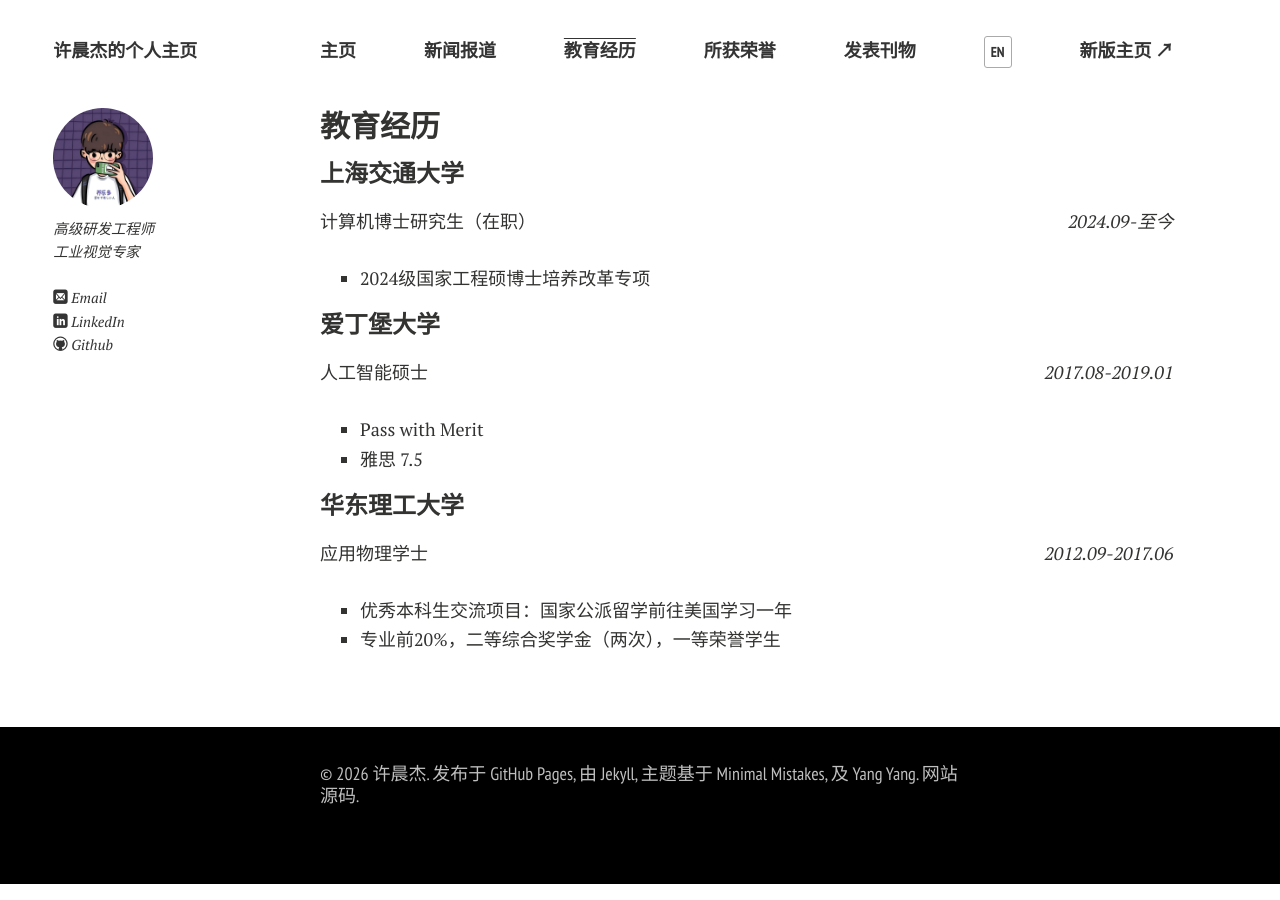
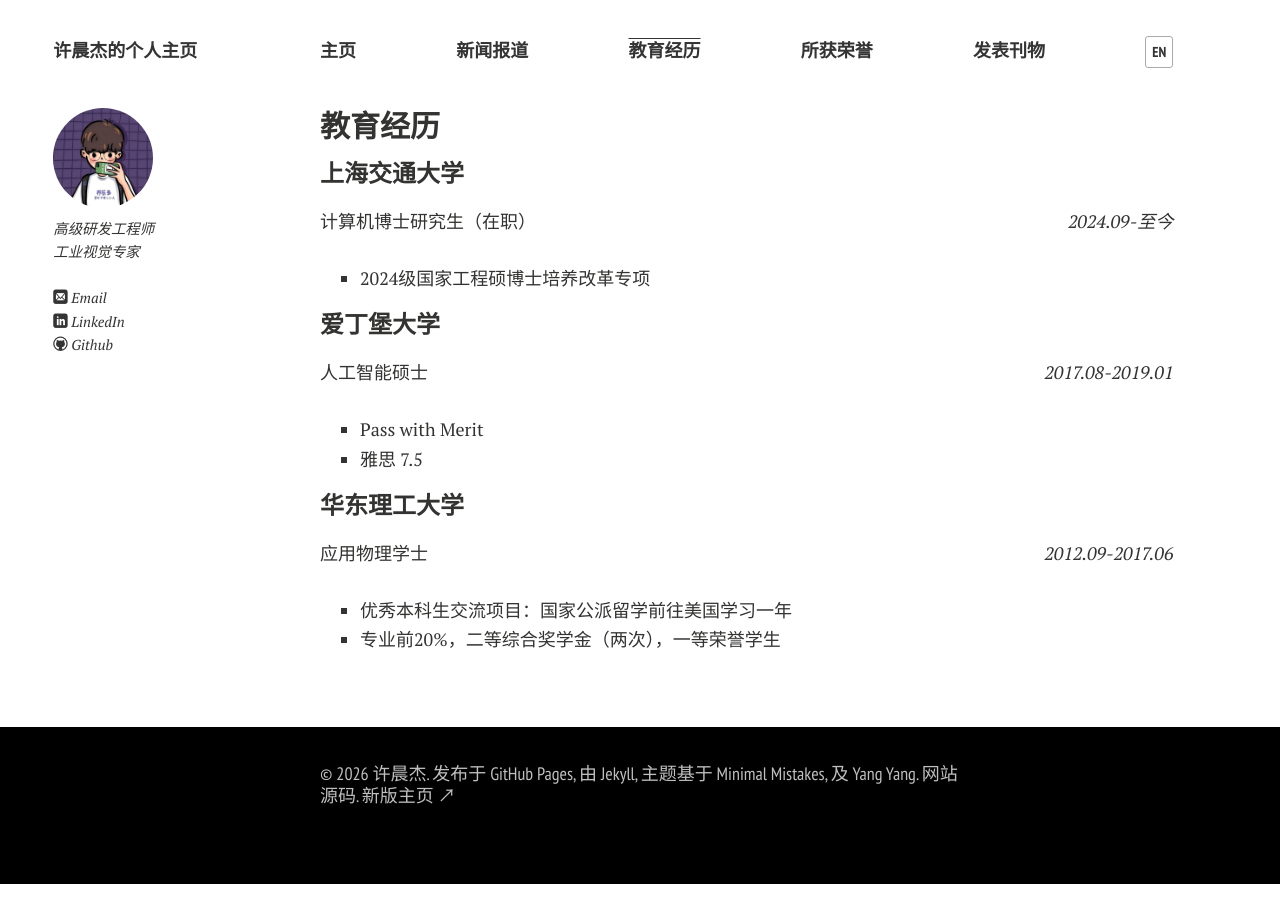
Before and after one commit to ChenjieXu/ChenjieXu.github.io, a Jekyll site: the page built from pages/education.md, in a window 1280 px wide. Built offline with Jekyll 4.4.1, drawn with Linux system fonts in a browser that asks for light colours; nearby versions of some CDN libraries.

Commit message:
Keep site switching available without drawing attention
Constraint: Place the switch only in the footer, per user feedback.
Confidence: high
Scope-risk: narrow
Tested: Rendered ten bilingual pages; confirmed footer-only links and unchanged navigation.

```diff
--- a/_includes/footer.html
+++ b/_includes/footer.html
@@ -6,4 +6,5 @@
   {{ ui.based }} <a href="https://mademistakes.com/" rel="nofollow">Minimal Mistakes</a>,
   {{ ui.and }} <a href="https://yangy09.github.io" rel="nofollow">Yang Yang</a>.
   <a href="https://github.com/chenjiexu/chenjiexu.github.io" rel="nofollow">{{ ui.source }}</a>.
+  <a class="site-switch" href="https://xuchenjie.xiaolaohu.space/" aria-label="{{ ui.new_site_label }}">{{ ui.new_site_text }} <span aria-hidden="true">↗</span></a>
 </h6>
--- a/_includes/navigation.html
+++ b/_includes/navigation.html
@@ -23,7 +23,6 @@
             <li><a href="{{ site.url }}{{ link_url }}" {% if current_url == link_url %}class="top-navigation-current" aria-current="page"{% endif %}>{% if lang == 'en' %}{{ link.title_en }}{% else %}{{ link.title }}{% endif %}</a></li>
 		        {% endfor %}
             <li class="language-switch"><a href="{{ site.url }}{{ alternate_path }}" lang="{{ alternate_lang }}" hreflang="{{ alternate_lang }}" aria-label="{{ ui.switch_label }}">{{ ui.switch_text }}</a></li>
-            <li class="site-switch"><a href="https://xuchenjie.xiaolaohu.space/" aria-label="{{ ui.new_site_label }}">{{ ui.new_site_text }} <span aria-hidden="true">↗</span></a></li>
 		    </ul>
 		</nav>
 	</div><!-- /.top-navigation -->
```
